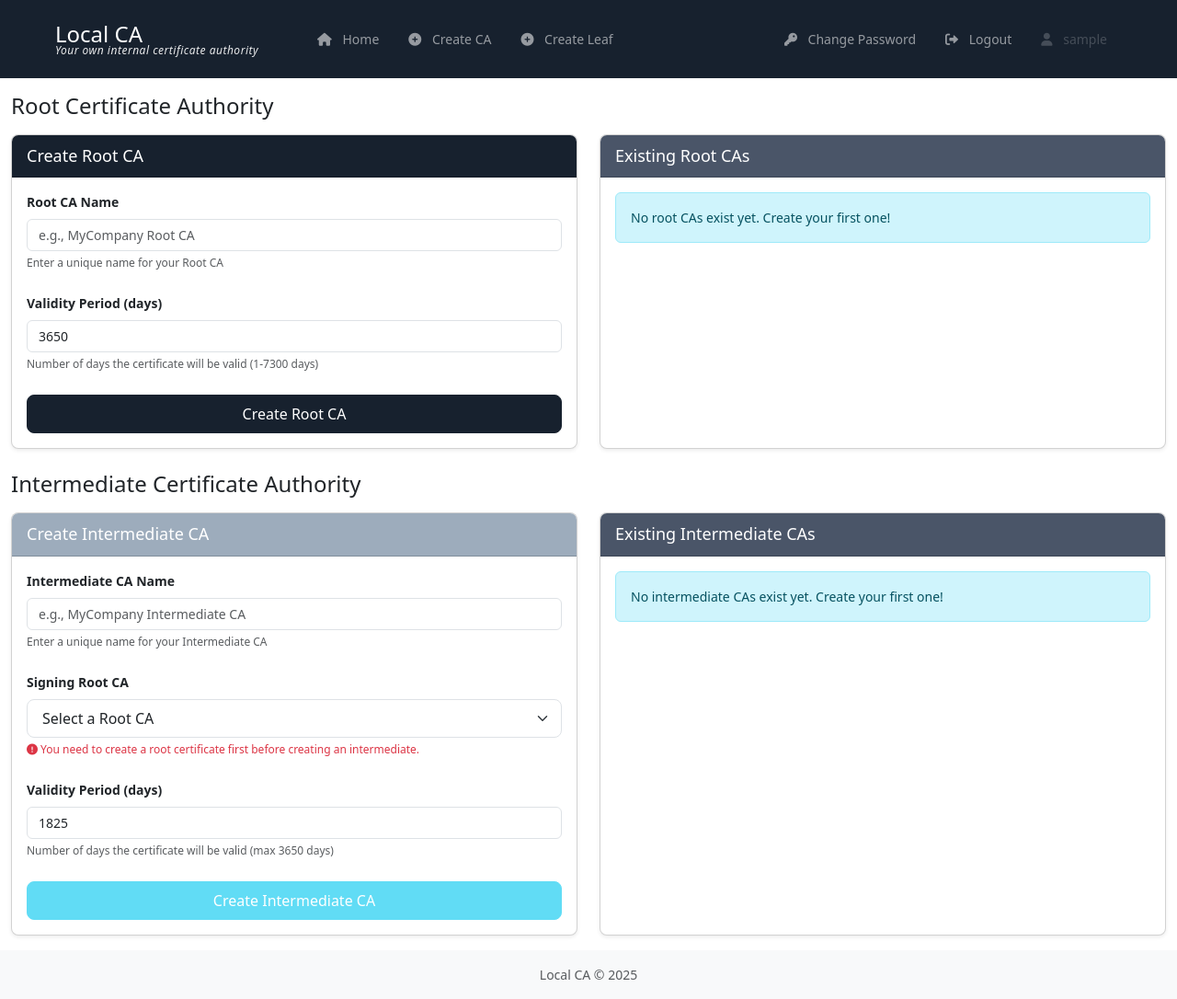
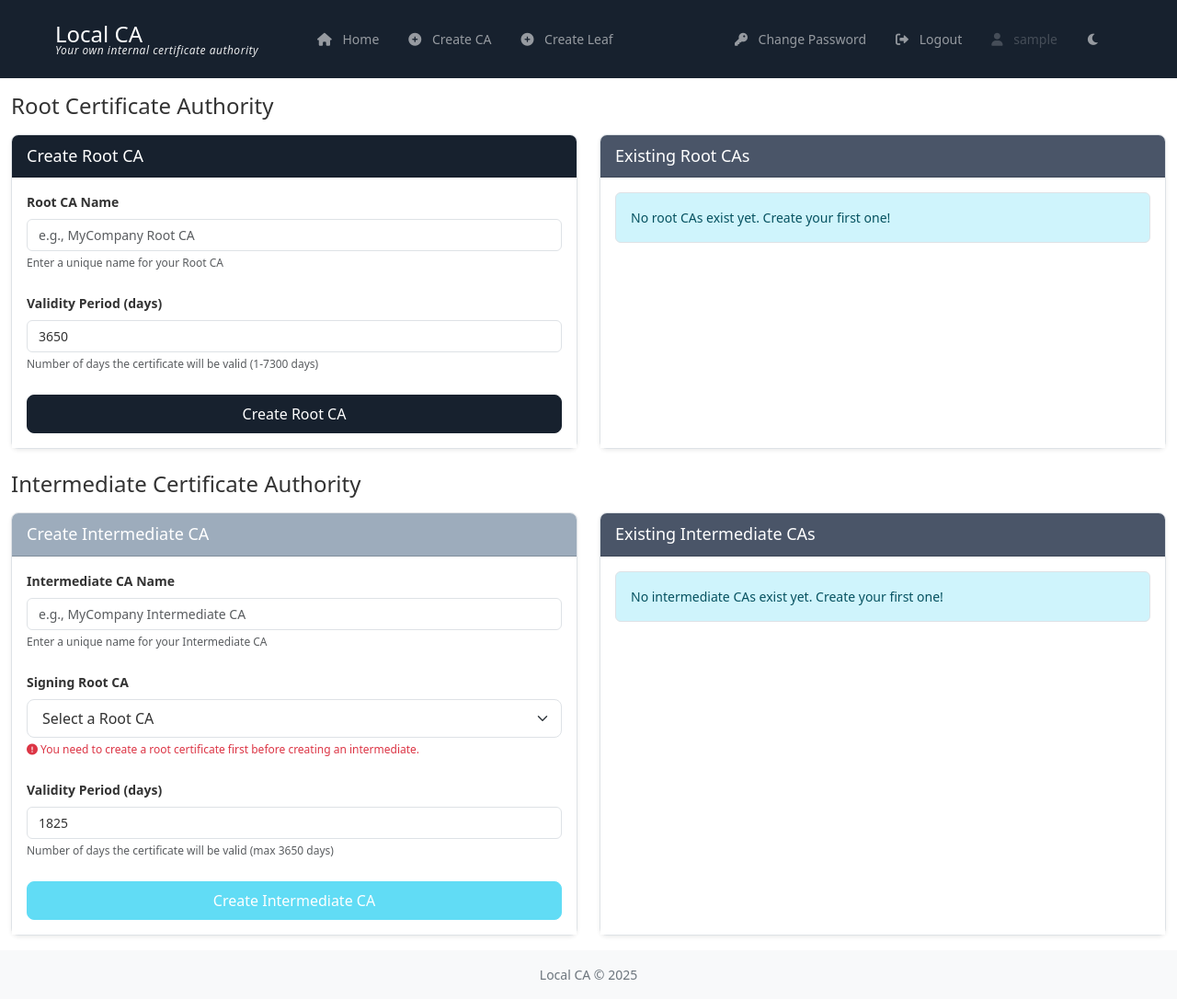
Before and after one commit to tgangte/LocalCA, a Django app: page /create_ca/ in a window 1280 px wide. Shown: the whole page at 92% size. Run offline with Django 5.2, Linux system fonts and the light colour scheme; the visitor is signed in with stand-in values (Sample User, id 1); data that the repository does not hold is empty; parts of the project's set-up code (start-up, migrations or seed data) failed here and were passed over.

Commit message:
Add dark mode toggle feature with theme persistence
Co-authored-by: tgangte <8805013+tgangte@users.noreply.github.com>

```diff
--- a/localca_project/LocalCA/templates/LocalCA/base.html
+++ b/localca_project/LocalCA/templates/LocalCA/base.html
@@ -81,6 +81,11 @@
                             </a>
                         </li>
                     {% endif %}
+                    <li class="nav-item">
+                        <button class="btn nav-link" id="darkModeToggle" title="Toggle dark mode">
+                            <i class="fas fa-moon"></i>
+                        </button>
+                    </li>
                 </ul>
             </div>
         </div>
@@ -235,6 +240,69 @@
             --custom-success: #1c3127;    /* Muted green */
             --custom-info: #9dacbc;       /* Muted blue for info */
             --custom-secondary: #4a5568;  /* Muted gray */
+
+            /* Light theme (default) */
+            --bg-color: #ffffff;
+            --text-color: #333333;
+            --card-bg: #ffffff;
+            --footer-bg: #f8f9fa;
+            --footer-text: #6c757d;
+            --border-color: #dee2e6;
+        }
+
+        /* Dark theme */
+        [data-theme="dark"] {
+            --bg-color: #1a1a1a;
+            --text-color: #e0e0e0;
+            --card-bg: #2d2d2d;
+            --footer-bg: #0d0d0d;
+            --footer-text: #b0b0b0;
+            --border-color: #404040;
+        }
+
+        /* Apply theme colors */
+        body {
+            background-color: var(--bg-color);
+            color: var(--text-color);
+        }
+
+        .card {
+            background-color: var(--card-bg);
+            border-color: var(--border-color);
+            color: var(--text-color);
+        }
+
+        .card-body {
+            background-color: var(--card-bg);
+            color: var(--text-color);
+        }
+
+        .footer {
+            background-color: var(--footer-bg) !important;
+            color: var(--footer-text);
+        }
+
+        .text-muted {
+            color: var(--footer-text) !important;
+        }
+
+        .form-control, .form-select {
+            background-color: var(--card-bg);
+            color: var(--text-color);
+            border-color: var(--border-color);
+        }
+
+        .form-control:focus, .form-select:focus {
+            background-color: var(--card-bg);
+            color: var(--text-color);
+        }
+
+        .table {
+            color: var(--text-color);
+        }
+
+        .alert {
+            border-color: var(--border-color);
         }
 
         /* Override Bootstrap colors */
@@ -354,6 +422,47 @@
             background-color: rgba(255,255,255,0.1);
             border-radius: 0.25rem;
         }
+
+        /* Dark mode toggle button styling */
+        #darkModeToggle {
+            cursor: pointer;
+            transition: all 0.3s ease;
+        }
+
+        #darkModeToggle:hover {
+            background-color: rgba(255,255,255,0.1);
+            border-radius: 0.25rem;
+        }
     </style>
+
+    <script>
+        // Dark mode toggle functionality
+        const darkModeToggle = document.getElementById('darkModeToggle');
+        const htmlElement = document.documentElement;
+
+        // Check for saved theme preference or default to light mode
+        const currentTheme = localStorage.getItem('theme') || 'light';
+
+        // Apply the saved theme on page load
+        if (currentTheme === 'dark') {
+            htmlElement.setAttribute('data-theme', 'dark');
+            darkModeToggle.innerHTML = '<i class="fas fa-sun"></i>';
+        }
+
+        // Toggle dark mode
+        darkModeToggle.addEventListener('click', function() {
+            const theme = htmlElement.getAttribute('data-theme');
+
+            if (theme === 'dark') {
+                htmlElement.removeAttribute('data-theme');
+                localStorage.setItem('theme', 'light');
+                darkModeToggle.innerHTML = '<i class="fas fa-moon"></i>';
+            } else {
+                htmlElement.setAttribute('data-theme', 'dark');
+                localStorage.setItem('theme', 'dark');
+                darkModeToggle.innerHTML = '<i class="fas fa-sun"></i>';
+            }
+        });
+    </script>
 </body>
 </html>
```
